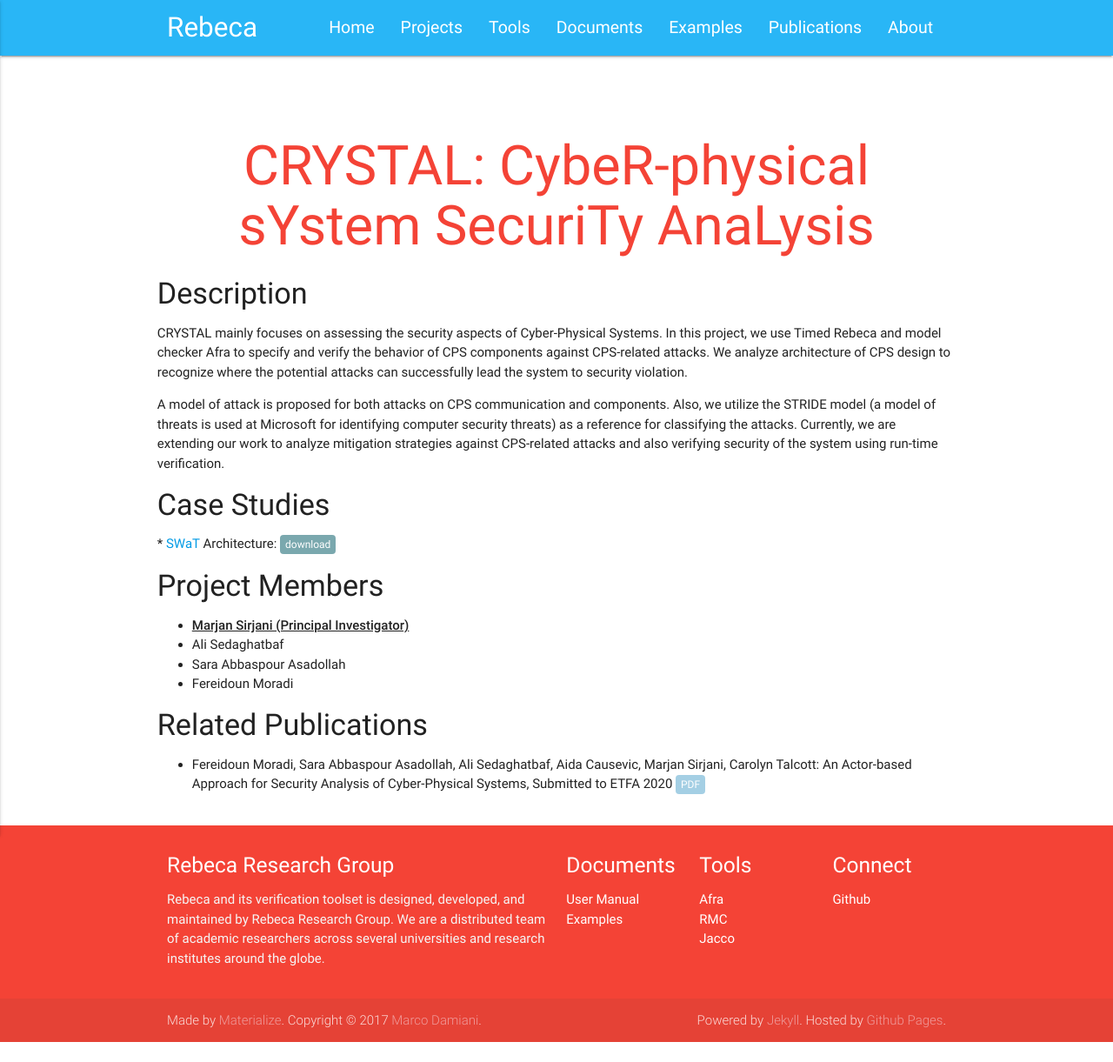
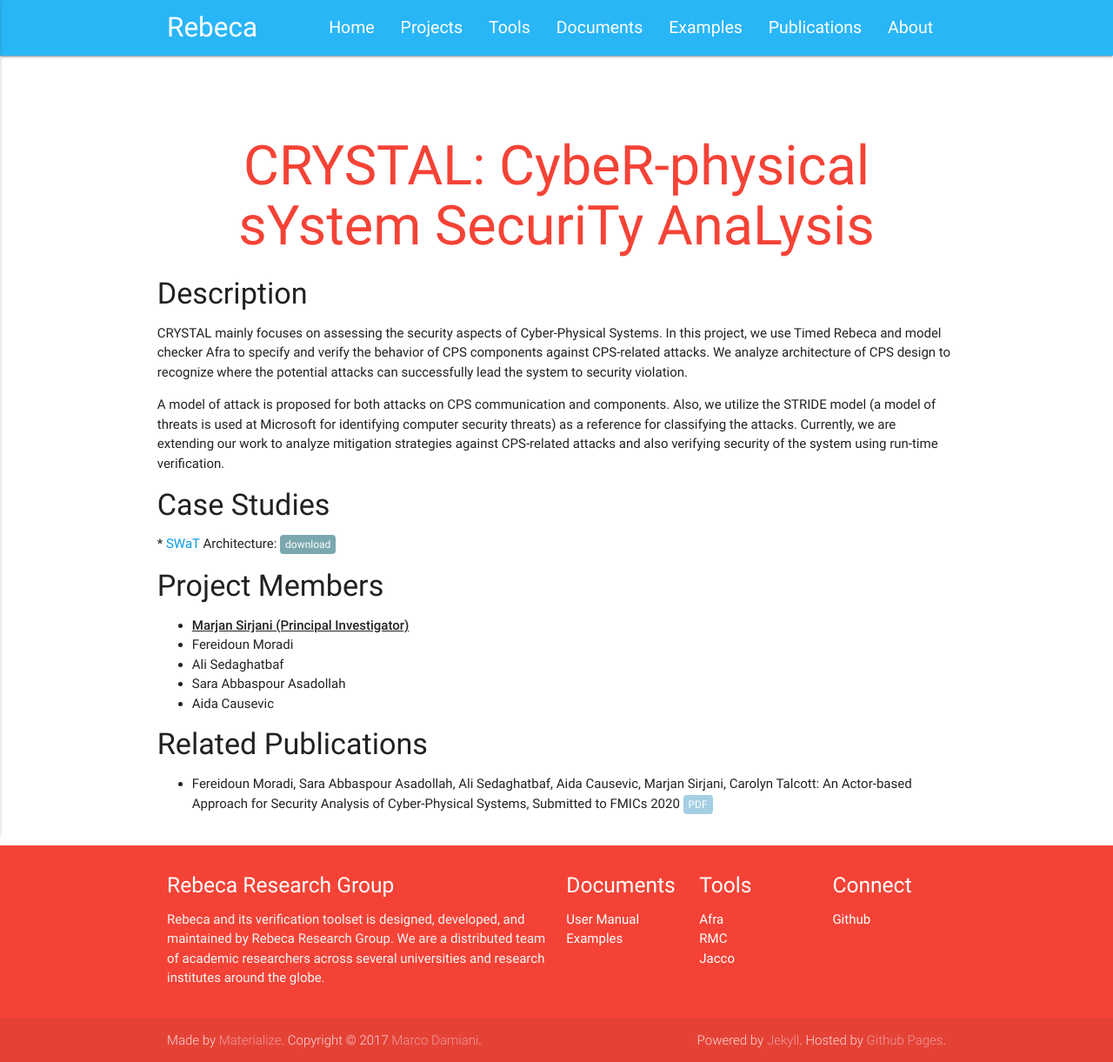
Before and after one commit to rebeca-lang/rebeca-lang.github.io, a Jekyll site: the page built from projects/CRYSTAL.md, in a window 1280 px wide. Shown: the whole page at 87% size. Built offline with Jekyll 4.4.1, drawn with Linux system fonts in a browser that asks for light colours; before the commit the page ends 1198 px from its top, so only the background shows below that.

Commit message:
Some minor updates in the CRYSTAL project

```diff
--- a/projects/CRYSTAL.md
+++ b/projects/CRYSTAL.md
@@ -17,9 +17,10 @@ A model of attack is proposed for both attacks on CPS communication and componen
 
 #### Project Members
 * **<u>Marjan Sirjani (Principal Investigator)</u>**
+* Fereidoun Moradi
 * Ali Sedaghatbaf
 * Sara Abbaspour Asadollah
-* Fereidoun Moradi
+* Aida Causevic
 
 #### Related Publications
-- Fereidoun Moradi, Sara Abbaspour Asadollah, Ali Sedaghatbaf, Aida Causevic, Marjan Sirjani, Carolyn Talcott: An Actor-based Approach for Security Analysis of Cyber-Physical Systems, Submitted to ETFA 2020 <a class="link link_pdf" href="/assets/papers/2020/An-Actor-based-Approach-for-Security-Analysis-of-Cyber-Physical-Systems.pdf">PDF</a>
+- Fereidoun Moradi, Sara Abbaspour Asadollah, Ali Sedaghatbaf, Aida Causevic, Marjan Sirjani, Carolyn Talcott: An Actor-based Approach for Security Analysis of Cyber-Physical Systems, Submitted to FMICs 2020 <a class="link link_pdf" href="/assets/papers/2020/An-Actor-based-Approach-for-Security-Analysis-of-Cyber-Physical-Systems.pdf">PDF</a>
```
Also changed, not shown: assets/projects/CRYSTAL/CRYSTAL-Logo.png, 1 other file.
